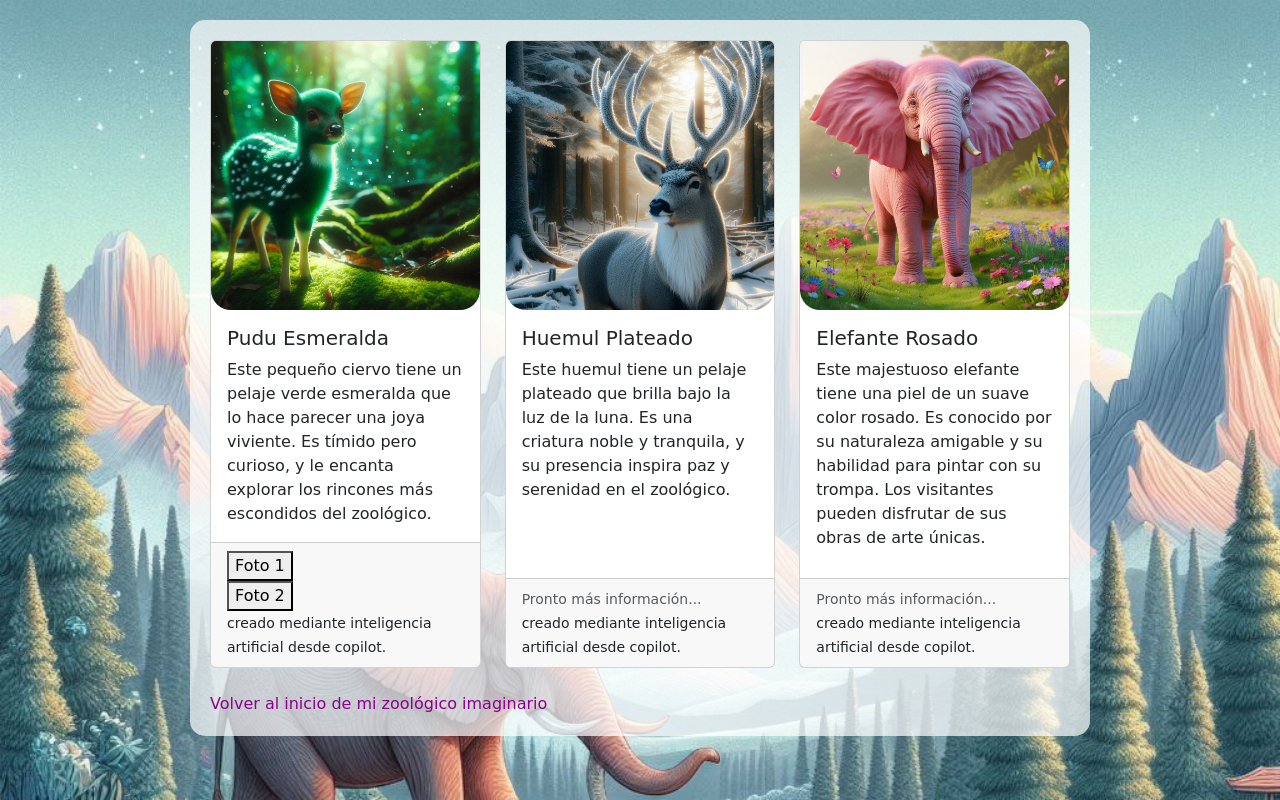
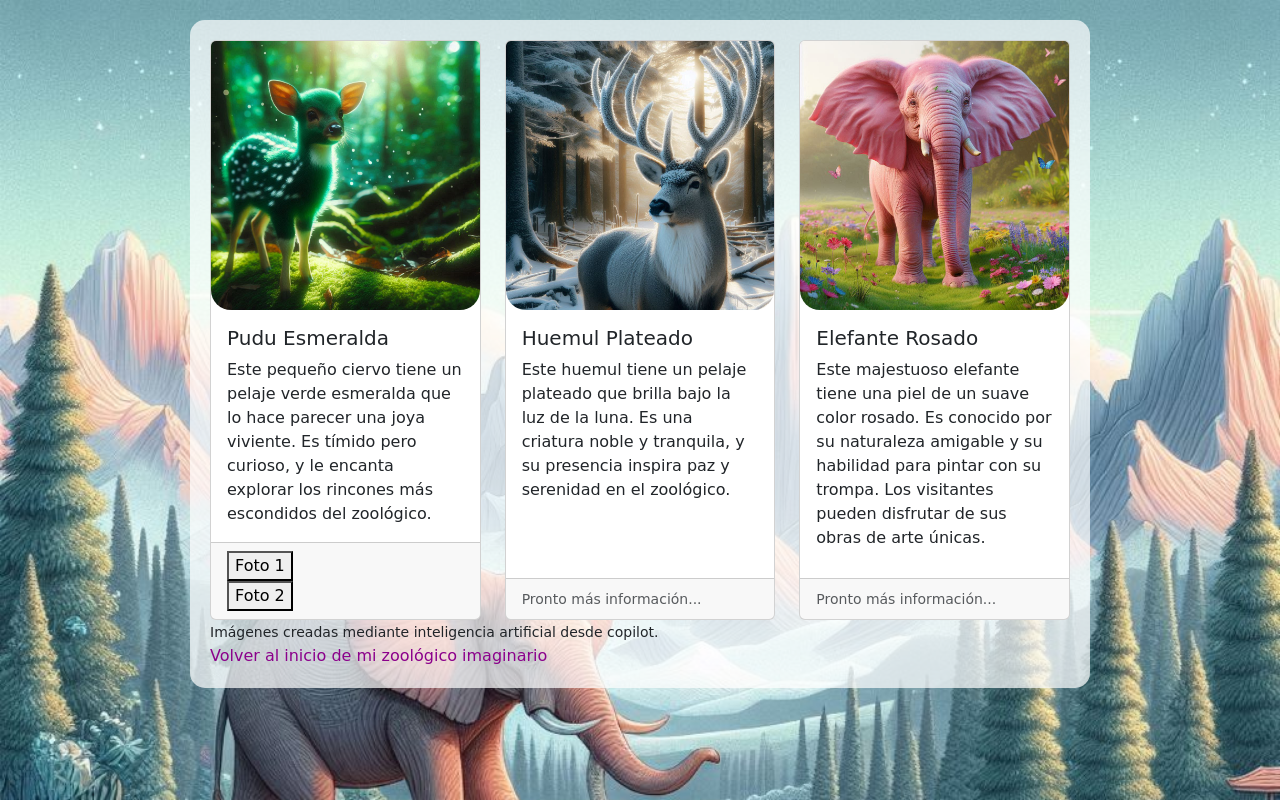
Before and after one commit to AdryFigueroa/reforzamiento_07_09_2024, a plain HTML site: page animales.html in a window 1280 px wide. Drawn offline with nearby package versions, Linux system fonts and the light colour scheme.

Commit message:
mencion de creacion de imagen

```diff
--- a/animales.html
+++ b/animales.html
@@ -25,7 +25,7 @@
             </div>
             <div class="card-footer">
                 <button onclick="cambiarImagen1()">Foto 1</button> <br> <button onclick="cambiarImagen2()">Foto 2</button><br>
-                <small>creado mediante inteligencia artificial desde copilot.</small>
+
 
             </div>
           </div>
@@ -41,7 +41,7 @@
             </div>
             <div class="card-footer">
               <small class="text-body-secondary">Pronto más información...</small><br>
-              <small>creado mediante inteligencia artificial desde copilot.</small>
+
 
             </div>
           </div>
@@ -57,12 +57,13 @@
             </div>
             <div class="card-footer">
               <small class="text-body-secondary">Pronto más información...</small><br>
-              <small>creado mediante inteligencia artificial desde copilot.</small>
+
 
             </div>
           </div>
         </div>
       </div>
+      <small>Imágenes creadas mediante inteligencia artificial desde copilot.</small>
       <br>
         <a href="./index.html">Volver al inicio de mi zoológico imaginario</a>
     </div>
```
